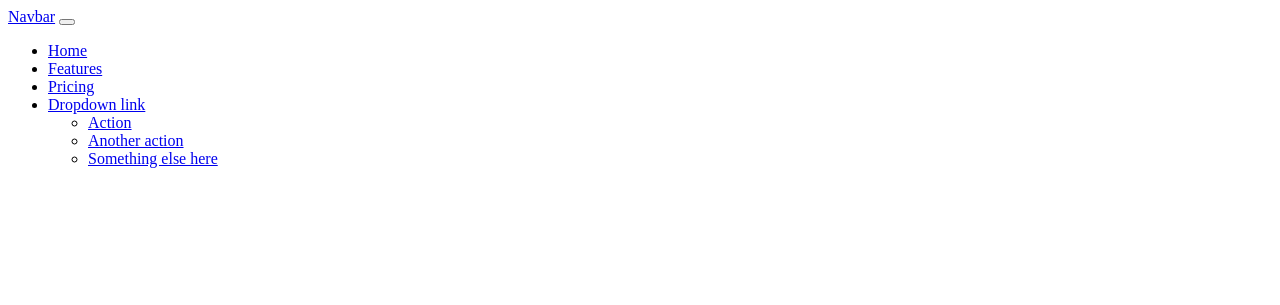
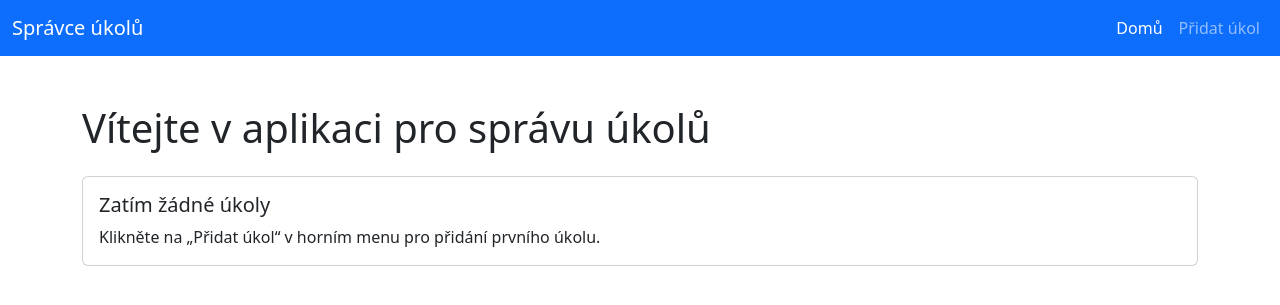
Before and after one commit to IT2-WA-2024-2025/final-project-wa-adamlombar, a Flask app: page / in a window 1280 px wide. Shown: the top 305 px of the page. Run offline with Flask 3, Linux system fonts and the light colour scheme.

Commit message:
front_end

```diff
--- a/templates/index.html
+++ b/templates/index.html
@@ -1,31 +1,43 @@
-<nav class="navbar navbar-expand-lg bg-body-tertiary">
+<!DOCTYPE html>
+<html lang="cs">
+<head>
+  <meta charset="UTF-8">
+  <meta name="viewport" content="width=device-width, initial-scale=1">
+  <title>Správa úkolů</title>
+  <link href="https://cdn.jsdelivr.net/npm/bootstrap@5.3.0/dist/css/bootstrap.min.css" rel="stylesheet">
+</head>
+<body>
+
+<nav class="navbar navbar-expand-lg navbar-dark bg-primary">
   <div class="container-fluid">
-    <a class="navbar-brand" href="#">Navbar</a>
-    <button class="navbar-toggler" type="button" data-bs-toggle="collapse" data-bs-target="#navbarNavDropdown" aria-controls="navbarNavDropdown" aria-expanded="false" aria-label="Toggle navigation">
+    <a class="navbar-brand" href="#">Správce úkolů</a>
+    <button class="navbar-toggler" type="button" data-bs-toggle="collapse" data-bs-target="#navbarNavDropdown">
       <span class="navbar-toggler-icon"></span>
     </button>
     <div class="collapse navbar-collapse" id="navbarNavDropdown">
-      <ul class="navbar-nav">
+      <ul class="navbar-nav ms-auto">
         <li class="nav-item">
-          <a class="nav-link active" aria-current="page" href="#">Home</a>
+          <a class="nav-link active" href="/">Domů</a>
         </li>
         <li class="nav-item">
-          <a class="nav-link" href="#">Features</a>
-        </li>
-        <li class="nav-item">
-          <a class="nav-link" href="#">Pricing</a>
-        </li>
-        <li class="nav-item dropdown">
-          <a class="nav-link dropdown-toggle" href="#" role="button" data-bs-toggle="dropdown" aria-expanded="false">
-            Dropdown link
-          </a>
-          <ul class="dropdown-menu">
-            <li><a class="dropdown-item" href="#">Action</a></li>
-            <li><a class="dropdown-item" href="#">Another action</a></li>
-            <li><a class="dropdown-item" href="#">Something else here</a></li>
-          </ul>
+          <a class="nav-link" href="/ukoly">Přidat úkol</a>
         </li>
       </ul>
     </div>
   </div>
 </nav>
+
+<div class="container mt-5">
+  <h1 class="mb-4">Vítejte v aplikaci pro správu úkolů</h1>
+
+  <div class="card">
+    <div class="card-body">
+      <h5 class="card-title">Zatím žádné úkoly</h5>
+      <p class="card-text">Klikněte na „Přidat úkol“ v horním menu pro přidání prvního úkolu.</p>
+    </div>
+  </div>
+</div>
+
+<script src="https://cdn.jsdelivr.net/npm/bootstrap@5.3.0/dist/js/bootstrap.bundle.min.js"></script>
+</body>
+</html>
```
Also changed, not shown: templates/ukoly.html (added).
